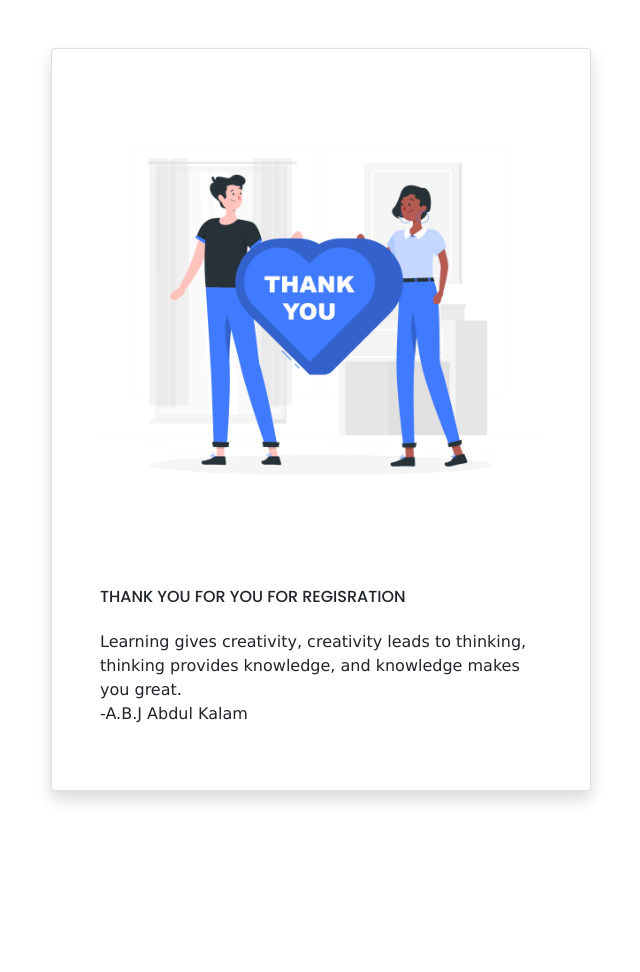
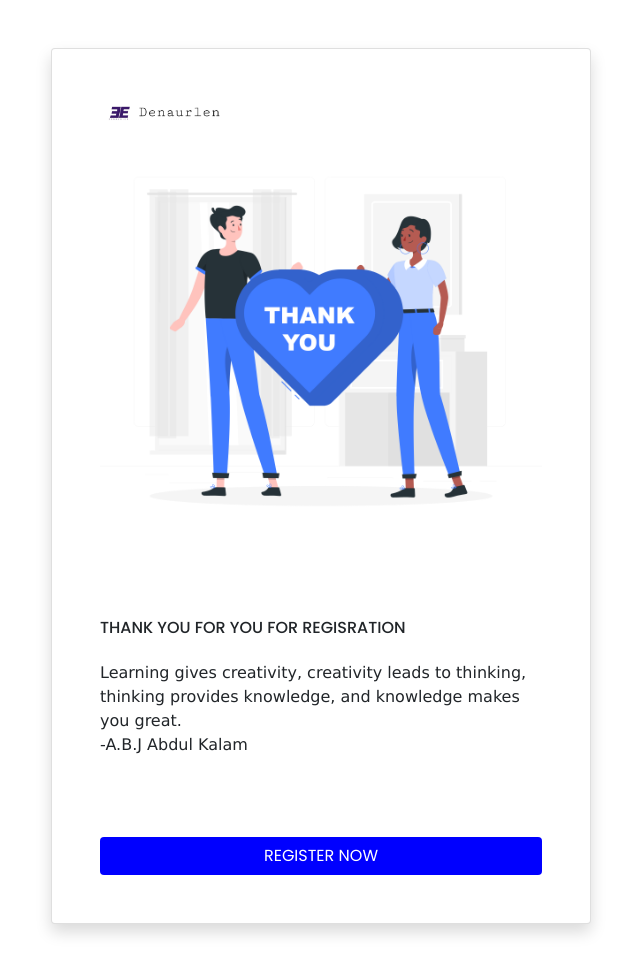
Before and after one commit to Akshithrajuttam/Alpharegistration, a plain HTML site: page 3.html in a window 1280 px wide. Shown: the whole page, without its empty margins (319-959 px from the left). Before the commit the page ends 839 px from the top, so only its background shows below. Drawn offline with nearby package versions, Linux system fonts and the light colour scheme.

Commit message:
commit on main

```diff
--- a/3.html
+++ b/3.html
@@ -19,17 +19,19 @@
 
          <section class="col-sm-8 offset-sm-2 col-lg-6 offset-lg-3 my-5">
            <div class="card shadow p-5">
-
+            <img  src="ww.jpeg" width="130">
             <img src="Super thank you-rafiki.png" width="700" class="img-fluid mb-5">
             <h6>THANK YOU FOR YOU  FOR REGISRATION</h6>
             <h3 class="mb-3"></h3>
             <p style="font-family: 'Lucida Sans', 'Lucida Sans Regular', 'Lucida Grande', 'Lucida Sans Unicode', Geneva, Verdana, sans-serif;">Learning gives creativity, creativity leads to thinking, thinking provides knowledge, and knowledge makes you great.<br>
-            -A.B.J Abdul Kalam</p>
+            -A.B.J Abdul Kalam</p><br><br>
 
 
 
 
 
+
+            <a href="https://forms.gle/SZfrUVDvyvf3k24T6"><button  class="btn bg-btn btn-block mt-3 rounded-pill">REGISTER NOW</a>
             </div>
         </section>
       </div>
```
Also changed, not shown: index.html (+2 -2 lines), ww.jpeg (added).
